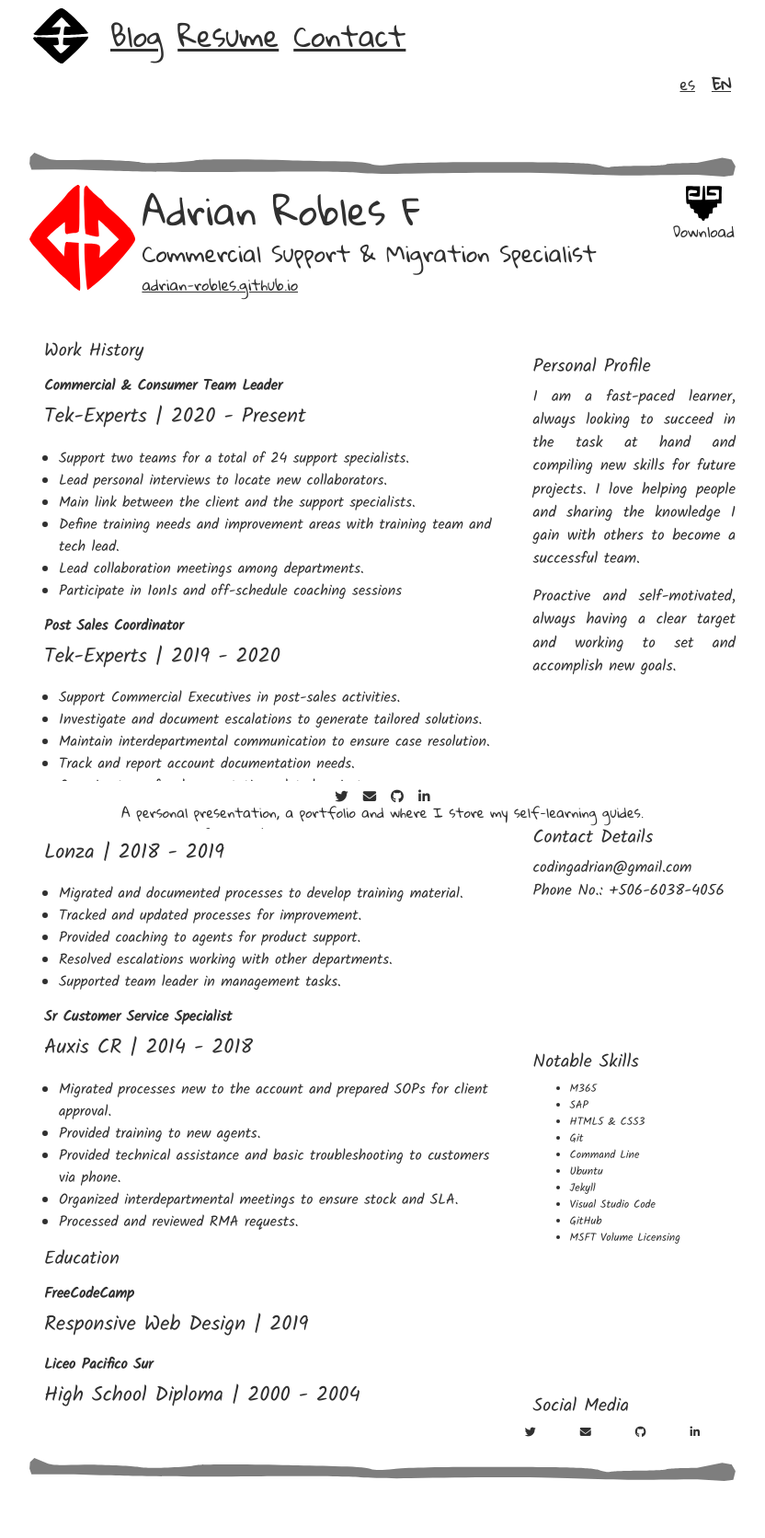
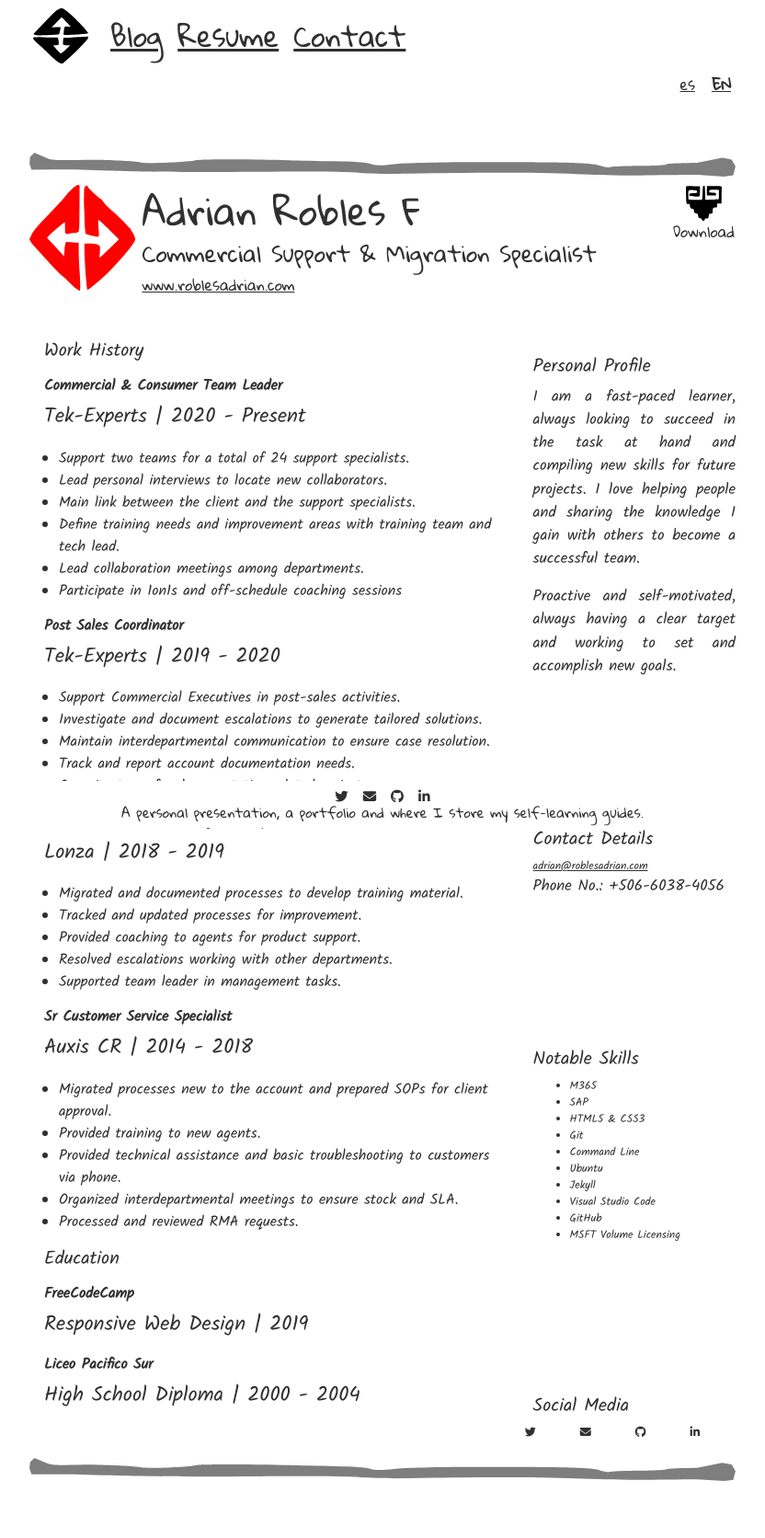
Before and after one commit to adrian-robles/adrian-robles.github.io, a Jekyll site: the page built from pages/resume.html, in a window 1280 px wide. Shown: the whole page at 92% size, without its empty margins (224-1056 px from the left). Built offline with Jekyll 4.4.1, drawn with Linux system fonts in a browser that asks for light colours; nearby versions of some CDN libraries.

Commit message:
Update email address

```diff
--- a/_config.yml
+++ b/_config.yml
@@ -20,7 +20,7 @@
 
 
 title: Adrian Robles
-email: adrian@robles.com
+email: adrian@roblesadrian.com
 description: >- # this means to ignore newlines until "baseurl:"
   A personal presentation, a portfolio and where I store my self-learning guides.
 author: "Adrian Robles"
--- a/_data/settings.yml
+++ b/_data/settings.yml
@@ -36,7 +36,7 @@ f:
 # Available social icons are powered by Font Awesome, so you can use any icon that they offer
 social:
 - {icon: 'fab fa-twitter', link: 'https://twitter.com/aroblesfuentes'}
-- {icon: 'fas fa-envelope', link: 'mailto:aroblesfuentescrc@gmail.com'}
+- {icon: 'fas fa-envelope', link: 'mailto:adrian@roblesadrian.com'}
 - {icon: 'fab fa-github', link: 'https://github.com/adrian-robles'}
 - {icon: 'fab fa-linkedin-in', link: 'https://www.linkedin.com/in/aroblesfuentes/'}
 #- {icon: 'fas fa-rss', link: 'feed.xml'}
--- a/pages/resume.html
+++ b/pages/resume.html
@@ -14,7 +14,7 @@ ref: resume
   <div class="d-inline-block">
     <h1>Adrian Robles F</h1>
   <h4>Commercial Support & Migration Specialist</h4>
-  <a id="home" href="https://adrian-robles.github.io/" target="_blank">adrian-robles.github.io</a>
+  <a id="home" href="https://www.roblesadrian.com" target="_blank">www.roblesadrian.com</a>
 
   </div>
 
@@ -96,7 +96,7 @@ ref: resume
     <div>
       <h5>Contact Details</h5>
       <!--<p class="m-0">San Pedro, San Jose, Costa Rica</p>-->
-      <p class="m-0">codingadrian@gmail.com</p>
+      <a href="mailto:adrian@roblesadrian.com" target="_blank" class="m-0">adrian@roblesadrian.com</a>
       <p>Phone No.: +506-6038-4056</p>
     </div>
 
```
